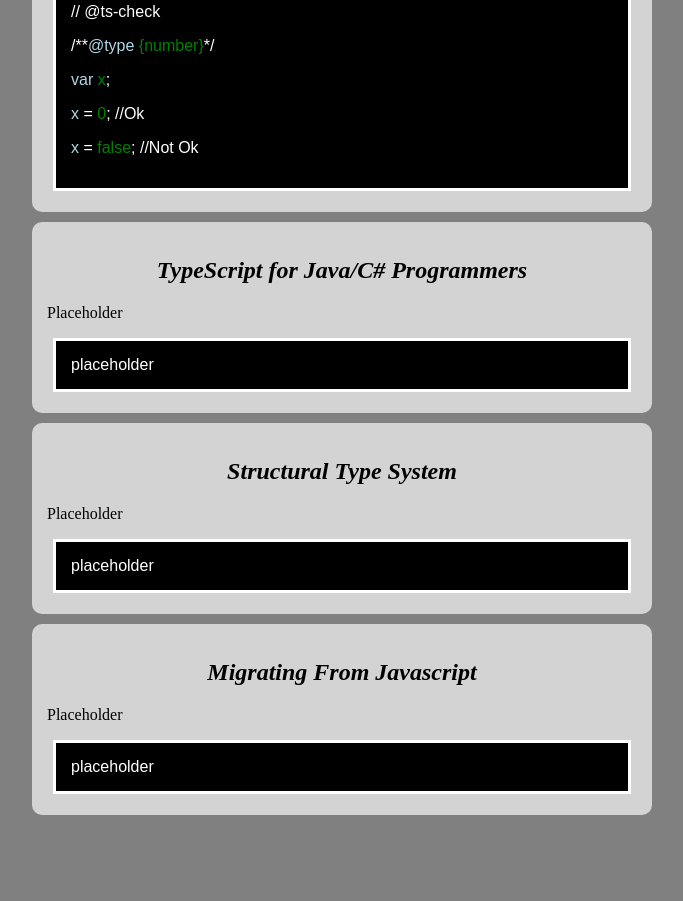
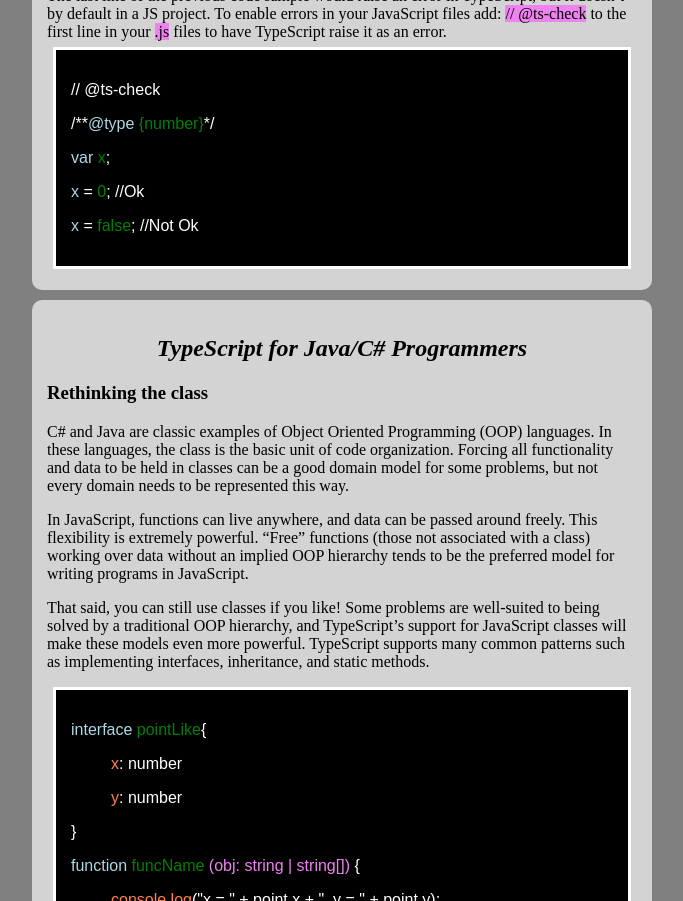
Before and after one commit to cs401-fall2022/lesson14-carsonmorris, a plain HTML site: page index.html in a window 1280 px wide. Shown: the part 4163-5064 px from the top of the page, without its empty margins (298-981 px from the left). Before the commit the page ends 4988 px from the top, so only its background shows below. Drawn offline with Linux system fonts and the light colour scheme.

Commit message:
Progress made

```diff
--- a/index.html
+++ b/index.html
@@ -90,6 +90,7 @@
 
     <div id="contentBox">
       <h2>typeof </h2>
+      <p>Typescript also makes use the typeof, which can be used to ensure type usage. Below is a table of potential uses for this method.</p>
       <table>
         <tr>
           <th>Type</th>
@@ -123,7 +124,7 @@
         </tr>
       </table>
 
-      Example of Using typeof:
+      <p>Example of Using typeof:</p>
       <div id="codeText">
         <p><span style="color: lightblue">function</span><span style="color: green"> funcName</span><span style="color: violet"> (obj: string | string[])</span> {</p>
 
@@ -178,9 +179,23 @@
 
     <div id="contentBox">
       <h2>TypeScript for Java/C# Programmers</h2>
-      <p>Placeholder</p>
+      <h3>Rethinking the class</h3>
+      <p>C# and Java are classic examples of Object Oriented Programming (OOP) languages. In these languages, the class is the basic unit of code organization. Forcing all functionality and data to be held in classes can be a good domain model for some problems, but not every domain needs to be represented this way.</p>
+      <p>In JavaScript, functions can live anywhere, and data can be passed around freely. This flexibility is extremely powerful. “Free” functions (those not associated with a class) working over data without an implied OOP hierarchy tends to be the preferred model for writing programs in JavaScript.</p>
+      <p>That said, you can still use classes if you like! Some problems are well-suited to being solved by a traditional OOP hierarchy, and TypeScript’s support for JavaScript classes will make these models even more powerful. TypeScript supports many common patterns such as implementing interfaces, inheritance, and static methods.</p>
       <div id="codeText">
-        placeholder
+        <p><span style="color: lightblue">interface</span><span style="color: green"> pointLike</span>{</p>
+
+          <p id="indented"><span style="color: coral">x</span>: number</p>
+          <p id="indented"><span style="color: coral">y</span>: number</p>
+        <p>}</p>
+        <p><span style="color: lightblue">function</span><span style="color: green"> funcName</span><span style="color: violet"> (obj: string | string[])</span> {</p>
+
+          <p id="indented"><span style="color: coral">console.log</span>("x = " + point.x + ", y = " + point.y);</p>
+
+        <p>}</p>
+
+        //FINISH THIS
       </div>
 
     </div>
```
